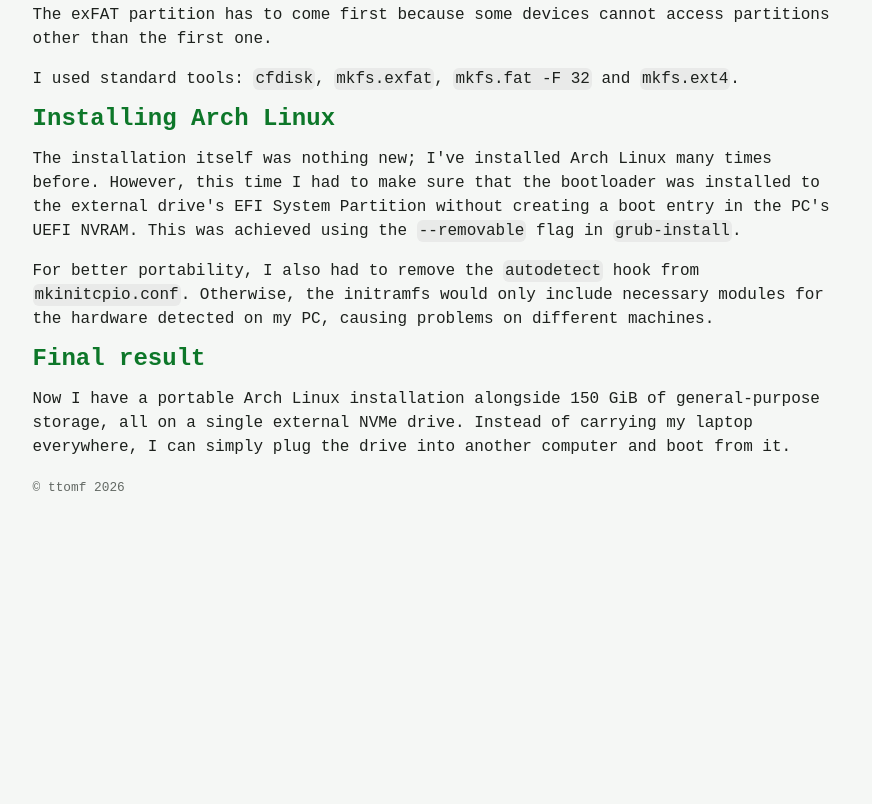
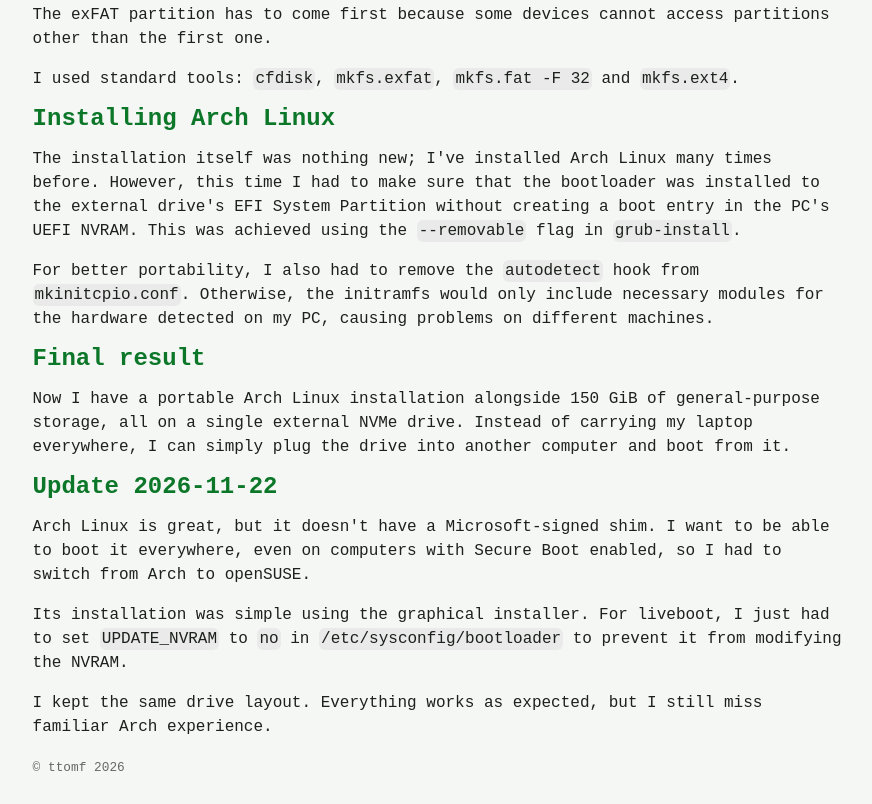
Before and after one commit to ttomf/personal-site, a plain HTML site: page blog/26-11-01-setting-up-liveboot.html in a window 1280 px wide. Shown: the part 506-1310 px from the top of the page, without its empty margins (245-1117 px from the left). Before the commit the page ends 1030 px from the top, so only its background shows below. Drawn offline with Linux system fonts and the light colour scheme; a web font is replaced by a local one.

Commit message:
Update liveboot blogpost with openSUSE migration details

```diff
--- a/blog/26-11-01-setting-up-liveboot.html
+++ b/blog/26-11-01-setting-up-liveboot.html
@@ -83,6 +83,24 @@
                 Instead of carrying my laptop everywhere, I can simply plug the
                 drive into another computer and boot from it.
             </p>
+            <h2>Update 2026-11-22</h2>
+            <p>
+                Arch Linux is great, but it doesn't have a Microsoft-signed
+                shim. I want to be able to boot it everywhere, even on computers
+                with Secure Boot enabled, so I had to switch from Arch to
+                openSUSE.
+            </p>
+            <p>
+                Its installation was simple using the graphical installer. For
+                liveboot, I just had to set
+                <code>UPDATE_NVRAM</code> to <code>no</code> in
+                <code>/etc/sysconfig/bootloader</code> to prevent it from
+                modifying the NVRAM.
+            </p>
+            <p>
+                I kept the same drive layout. Everything works as expected, but
+                I still miss familiar Arch experience.
+            </p>
             <small>&copy; ttomf 2026</small>
         </main>
     </body>
```
